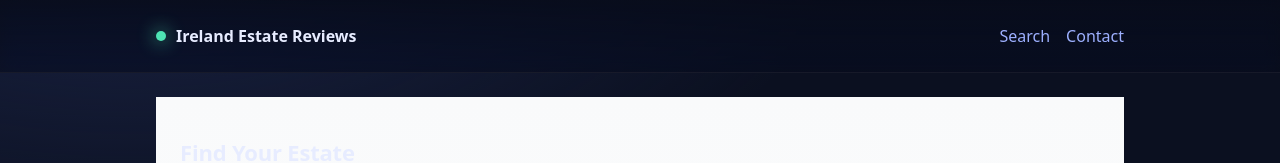
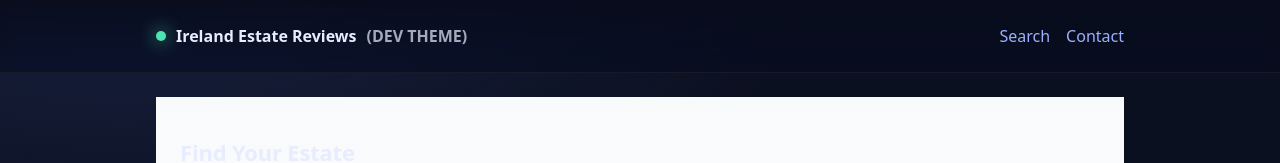
Before and after one commit to seamusk84/reviewer, a Next.js app: page / in a window 1280 px wide. Shown: the top 163 px of the page. Built offline with nearby package versions, Linux system fonts and the light colour scheme.

Commit message:
Update _app.tsx

```diff
--- a/pages/_app.tsx
+++ b/pages/_app.tsx
@@ -1,3 +1,4 @@
+// pages/_app.tsx
 import type { AppProps } from "next/app";
 import Head from "next/head";
 import "../styles/globals.css";
@@ -14,7 +15,10 @@ export default function App({ Component, pageProps }: AppProps) {
       <div className="site">
         <header className="site-header">
           <div className="container inner">
-            <a className="brand" href="/"><span className="dot" /> Ireland Estate Reviews</a>
+            <a className="brand" href="/">
+              <span className="dot" />
+              Ireland Estate Reviews <span style={{opacity:.7,fontWeight:600}}>(DEV THEME)</span>
+            </a>
             <nav className="nav">
               <a href="/">Search</a>
               <a href="mailto:hello@example.com">Contact</a>
```
